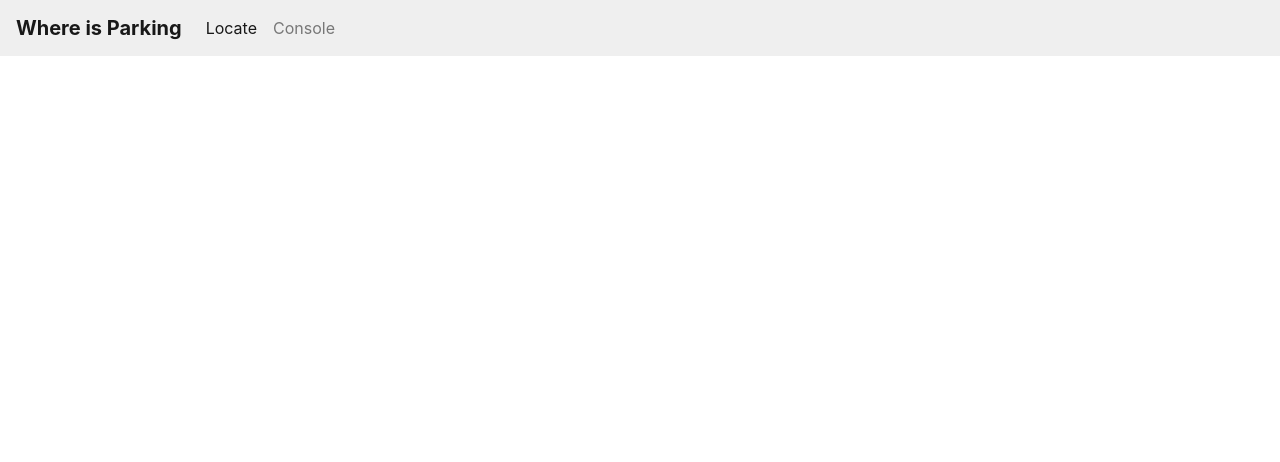
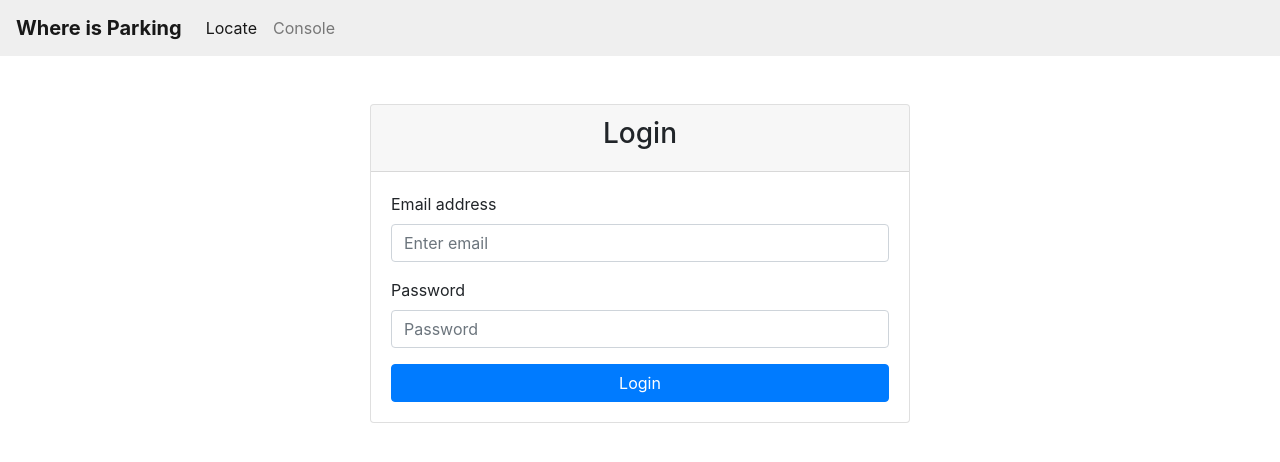
Before and after one commit to gsk-git/gauthamsevar, a Flask app: page / in a window 1280 px wide. Shown: the top 462 px of the page. Run offline with Flask 3, Linux system fonts and the light colour scheme.

Commit message:
good one

```diff
--- a/templates/index.html
+++ b/templates/index.html
@@ -29,7 +29,30 @@
         </ul>
       </div>
     </nav>
-
+    <div class="container mt-5">
+      <div class="row justify-content-center">
+        <div class="col-md-6">
+          <div class="card">
+            <div class="card-header">
+              <h3 class="text-center">Login</h3>
+            </div>
+            <div class="card-body">
+              <form>
+                <div class="form-group">
+                  <label for="email">Email address</label>
+                  <input type="email" class="form-control" id="email" placeholder="Enter email">
+                </div>
+                <div class="form-group">
+                  <label for="password">Password</label>
+                  <input type="password" class="form-control" id="password" placeholder="Password">
+                </div>
+                <button type="submit" class="btn btn-primary btn-block">Login</button>
+              </form>
+            </div>
+          </div>
+        </div>
+      </div>
+    </div>
 
     <!-- Optional JavaScript -->
     <!-- jQuery first, then Popper.js, then Bootstrap JS -->
```
